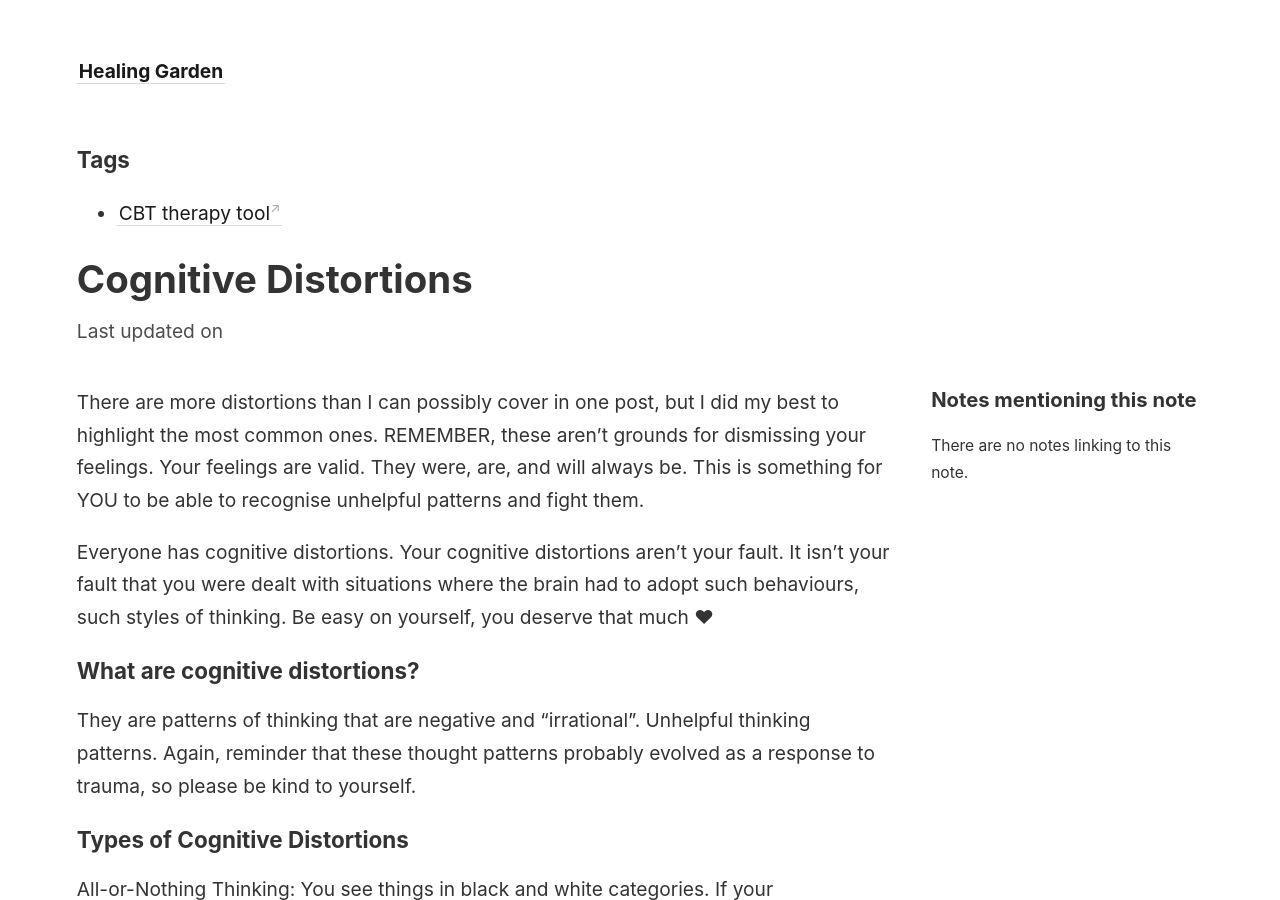
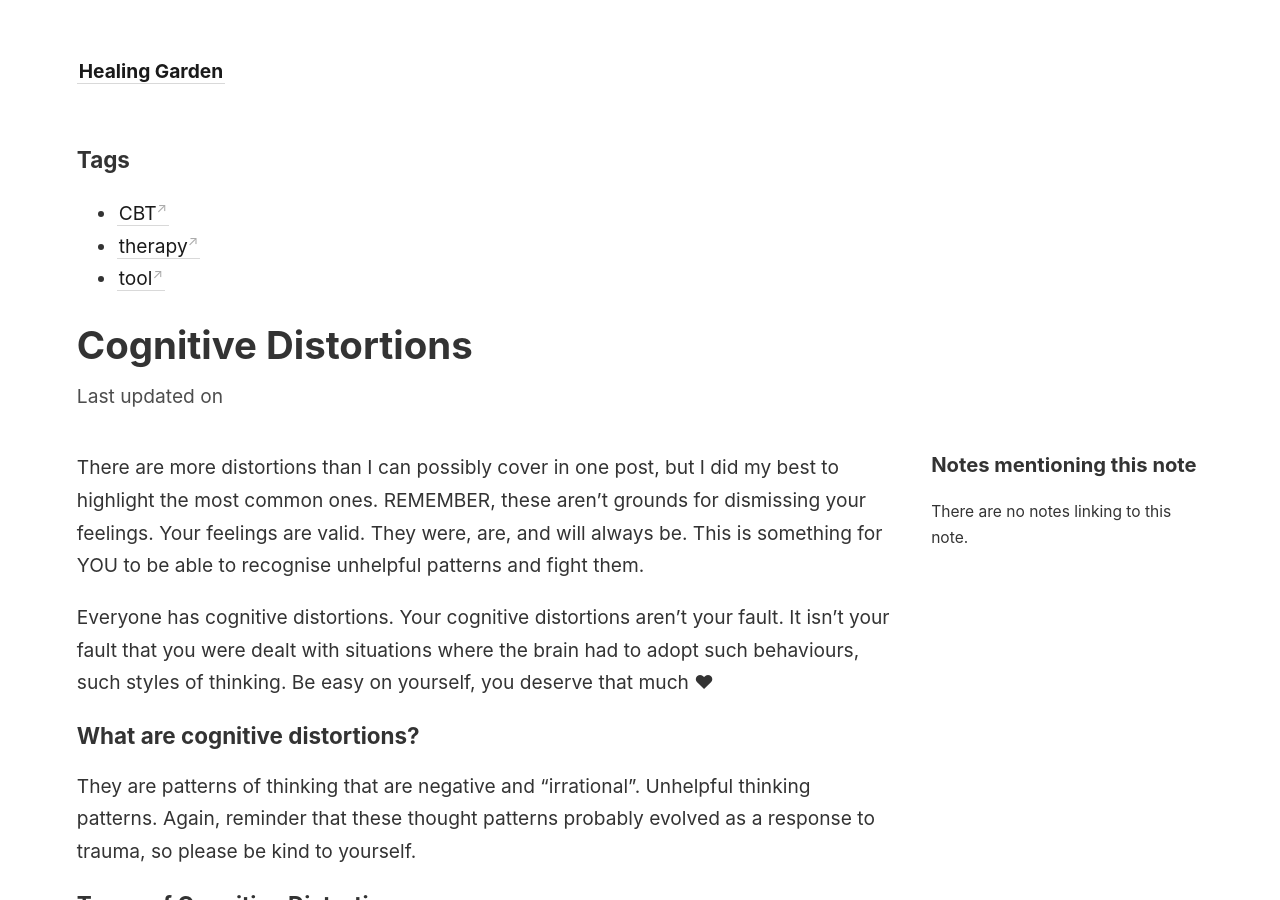
Before and after one commit to corvusdeinanis/couscous, a Jekyll site: the page built from _notes/Distortions.md, in a window 1280 px wide and 900 px high. Built offline with Jekyll 4.4.1, drawn with Linux system fonts in a browser that asks for light colours.

```diff
--- a/_notes/Distortions.md
+++ b/_notes/Distortions.md
@@ -1,6 +1,6 @@
 ---
 title : Cognitive Distortions
-tag : CBT therapy tool
+tag : [CBT,therapy,tool]
 ---
 
 
```
